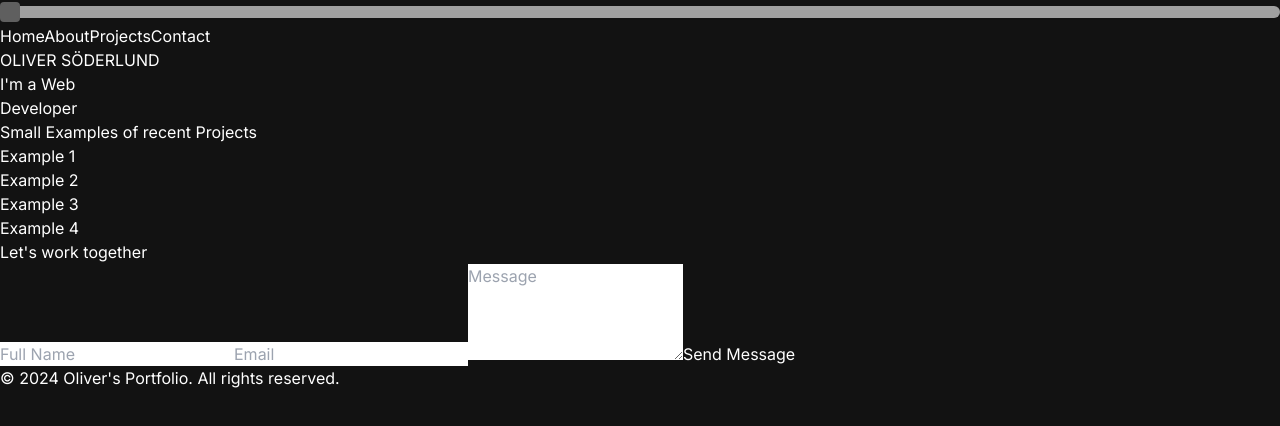
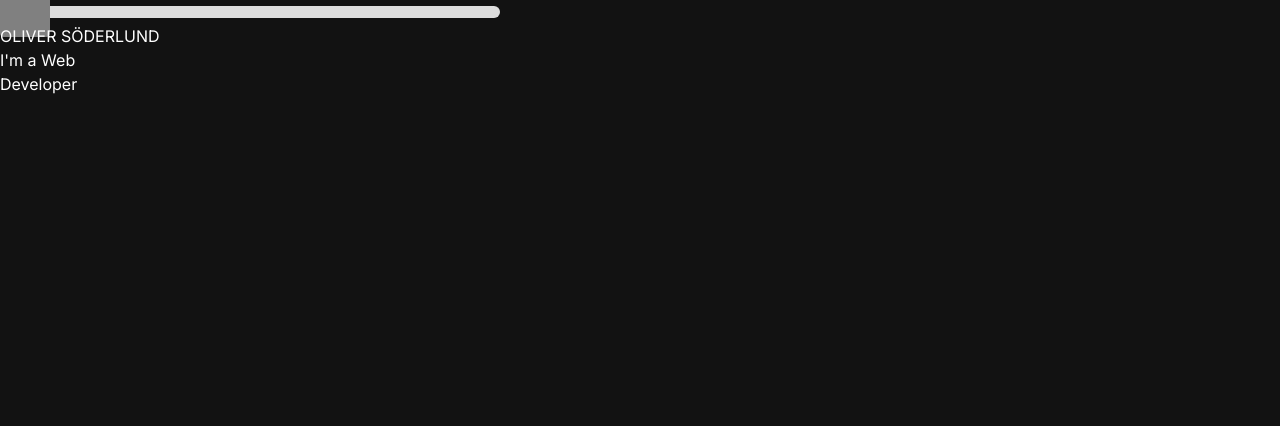
Before and after one commit to Oliversoder06/portfolio, a Next.js app: page / in a window 1280 px wide. Shown: the top 426 px of the page. Built offline with nearby package versions, Linux system fonts and the light colour scheme.

Commit message:
Added brightness slider for navbar

```diff
--- a/app/globals.css
+++ b/app/globals.css
@@ -14,7 +14,7 @@ body {
 /* Slider Container */
 .custom-slider {
   appearance: none;
-  width: 100%;
+  width: 500px;
   height: 12px;
   background: #ddd;
   border-radius: 6px;
@@ -31,8 +31,8 @@ body {
 /* Slider Thumb (Knob) */
 .custom-slider::-webkit-slider-thumb {
   appearance: none;
-  width: 20px;
-  height: 20px;
+  width: 50px;
+  height: 50px;
   background: gray;
   cursor: pointer;
   border-radius: 4px;
@@ -40,8 +40,8 @@ body {
 }
 
 .custom-slider::-moz-range-thumb {
-  width: 20px;
-  height: 20px;
+  width: 50px;
+  height: 50px;
   background: gray;
   cursor: pointer;
   border-radius: 4px;
--- a/app/page.jsx
+++ b/app/page.jsx
@@ -1,40 +1,24 @@
-'use client';
 // pages/page.jsx
-
+"use client";
 import { useState, useEffect } from 'react';
-import Navbar from '../components/Navbar';
+import Header from '../components/Header';
 import TopOfPage from '../components/TopOfPage';
-import MidOfPage from '../components/MidOfPage';
-import Footer from '../components/Footer';
 import LoadingScreen from '../components/LoadingScreen';
-import BrightnessSlider from '../components/BrightnessSlider';
 
 export default function Home() {
   const [loading, setLoading] = useState(true);
-  const [brightness, setBrightness] = useState(0);
 
   useEffect(() => {
     const timer = setTimeout(() => setLoading(false), 3000);
     return () => clearTimeout(timer);
   }, []);
 
-  const handleBrightnessChange = (value) => {
-    setBrightness(value);
-  };
-
   return (
     <div className={`min-h-screen ${loading ? 'overflow-hidden' : ''}`}>
       {loading && <LoadingScreen />}
-      <BrightnessSlider onChange={handleBrightnessChange} />
-      <div
-        className="absolute inset-0 z-0"
-        style={{ backgroundColor: '#121212', filter: `brightness(${brightness}%)` }}
-      ></div>
       <div className="relative z-10">
-        <Navbar />
+        <Header />
         <TopOfPage />
-        <MidOfPage />
-        <Footer />
       </div>
     </div>
   );
--- a/components/BrightnessSlider.jsx
+++ b/components/BrightnessSlider.jsx
@@ -11,7 +11,7 @@ const BrightnessSlider = ({ onChange }) => {
                 min="0"
                 max="100"
                 defaultValue="0"
-                className="custom-slider w-48rem"
+                className="custom-slider"
                 onChange={(e) => onChange(parseInt(e.target.value))}
             />
         </div>
--- a/components/Footer.jsx
+++ /dev/null
@@ -1,18 +0,0 @@
-'use client';
-
-const Footer = () => {
-    return (
-        <footer id="contact" className="py-8 bg-gray-800 text-white text-center">
-            <h2 className="text-2xl mb-4">Let's work together</h2>
-            <form className="max-w-xl mx-auto">
-                <input type="text" placeholder="Full Name" className="w-full mb-4 p-2" />
-                <input type="email" placeholder="Email" className="w-full mb-4 p-2" />
-                <textarea placeholder="Message" className="w-full mb-4 p-2" rows="4"></textarea>
-                <button className="px-4 py-2 bg-blue-500 text-white rounded">Send Message</button>
-            </form>
-            <p className="mt-4">© 2024 Oliver's Portfolio. All rights reserved.</p>
-        </footer>
-    );
-};
-
-export default Footer;
--- /dev/null
+++ b/components/Header.jsx
@@ -0,0 +1,26 @@
+// components/NavbarWithBrightness.jsx
+
+import React, { useState } from 'react';
+import BrightnessSlider from './BrightnessSlider';
+import Navbar from './Navbar';
+
+const Header = () => {
+    const [brightness, setBrightness] = useState(0);
+
+    const handleBrightnessChange = (value) => {
+        setBrightness(value);
+    };
+
+    return (
+        <>
+            <BrightnessSlider onChange={handleBrightnessChange} />
+            {/* <Navbar /> */}
+            <div
+                className="absolute inset-0 z-0"
+                style={{ backgroundColor: '#121212', filter: `brightness(${brightness}%)` }}
+            ></div>
+        </>
+    );
+};
+
+export default Header;
--- a/components/MidOfPage.jsx
+++ /dev/null
@@ -1,26 +0,0 @@
-'use client';
-import { motion } from 'framer-motion';
-
-const projects = ["Example 1", "Example 2", "Example 3", "Example 4"];
-
-const MidOfPage = () => {
-    return (
-        <section id="projects" className="py-20 bg-gray-900 text-white">
-            <h2 className="text-center text-3xl mb-8">Small Examples of recent Projects</h2>
-            <div className="grid grid-cols-1 md:grid-cols-2 gap-8 max-w-4xl mx-auto">
-                {projects.map((project, index) => (
-                    <motion.div
-                        key={index}
-                        className="p-8 bg-gray-800 rounded-lg shadow-lg cursor-pointer"
-                        whileHover={{ scale: 0.95 }}
-                        whileTap={{ scale: 1.05 }}
-                    >
-                        {project}
-                    </motion.div>
-                ))}
-            </div>
-        </section>
-    );
-};
-
-export default MidOfPage;
--- a/components/Navbar.jsx
+++ b/components/Navbar.jsx
@@ -4,7 +4,7 @@ import Link from 'next/link';
 
 const Navbar = () => {
     return (
-        <nav className="flex justify-between items-center p-4 bg-transparent fixed w-[38rem] z-10 bg-[#13141A] rounded-[40px] px-16">
+        <nav className="flex justify-between items-center p-4 bg-transparent fixed w-[38rem] z-10 bg-[#ffffff] rounded-[40px] px-16">
             <Link href="#home" className='text-[#66FCF1] text-xl font-bold'>Home</Link>
             <Link href="#about" className='text-white text-xl font-bold'>About</Link>
             <Link href="#projects" className='text-white text-xl font-bold '>Projects</Link>
```
